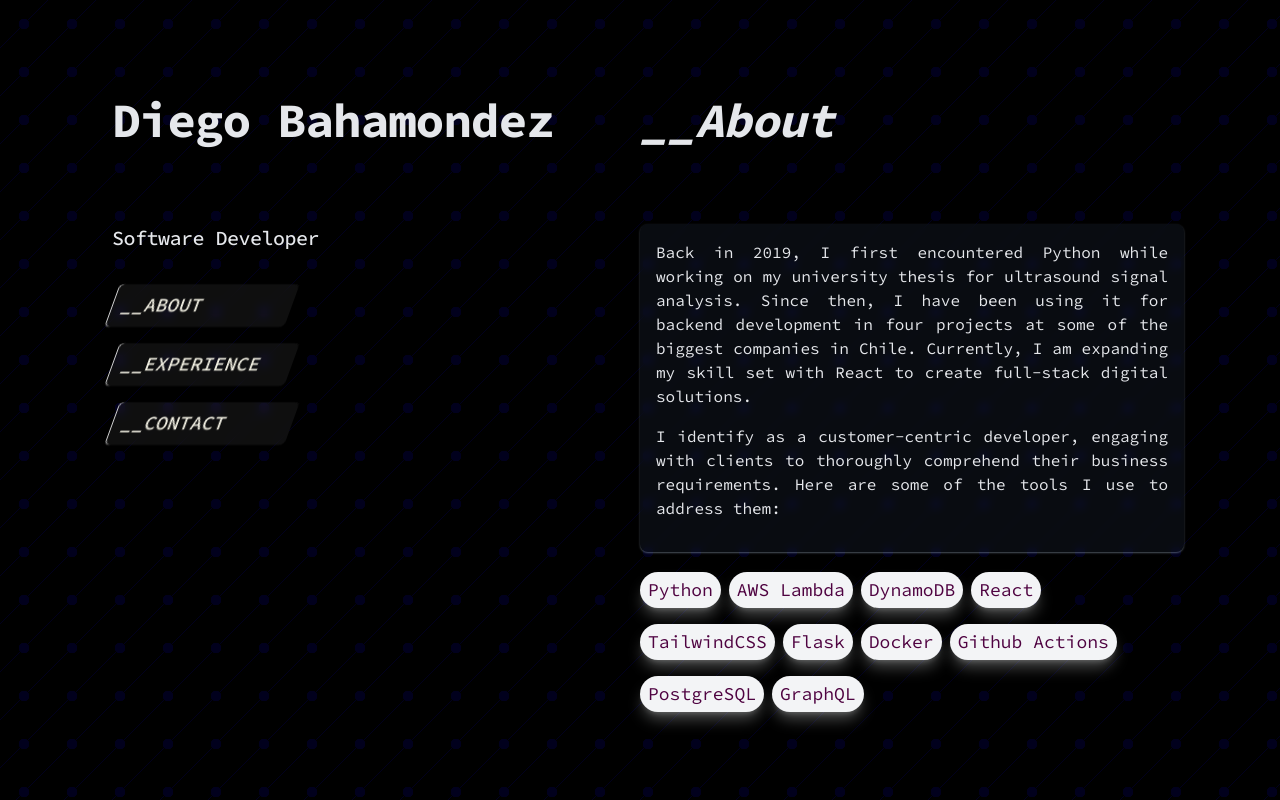
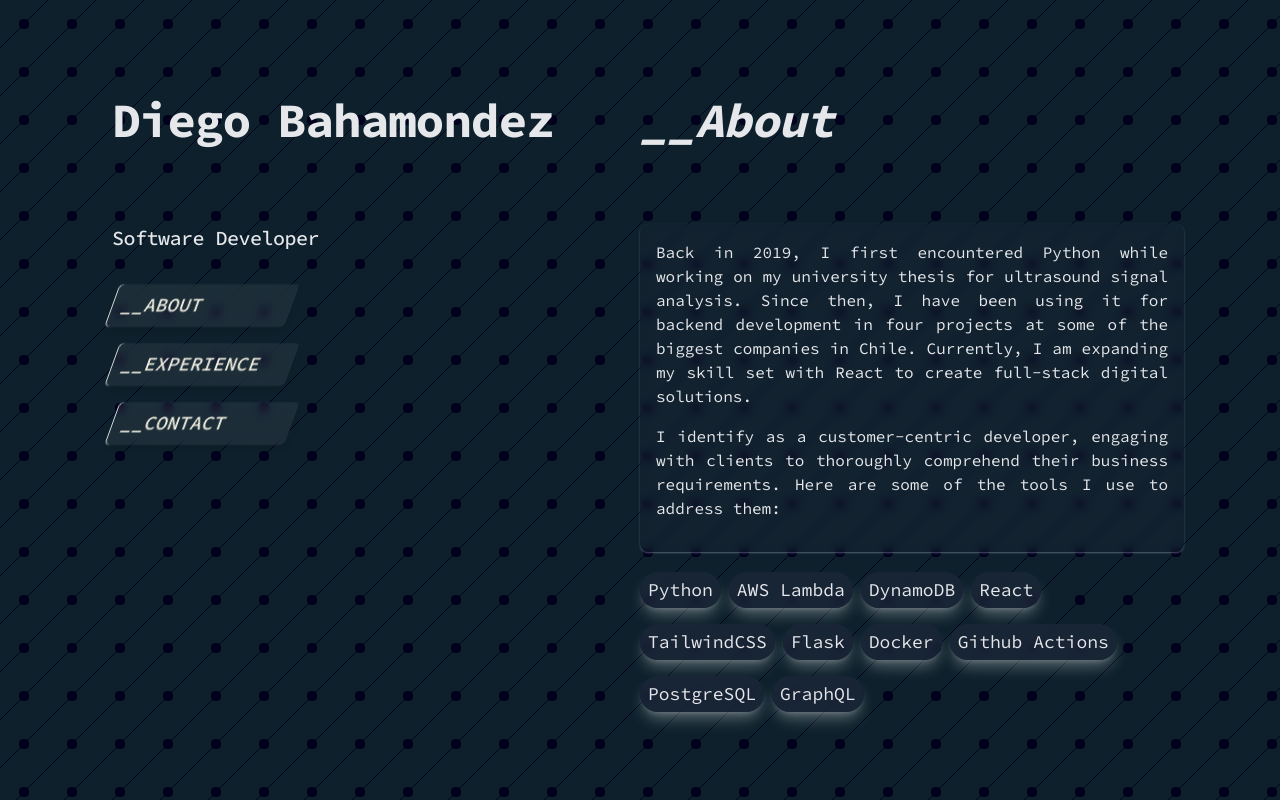
Before and after one commit to diegobahamondez/diegobahamondez, a React (Create React App) app: page / in a window 1280 px wide. Shown: the top 800 px of the page. Built offline with nearby package versions, Linux system fonts and the light colour scheme.

Commit message:
update color palette

```diff
--- a/src/components/About.js
+++ b/src/components/About.js
@@ -36,7 +36,7 @@
           {stackTechnologies.map((tech, index) => (
             <div
               key={index}
-              className=" bg-gray-100 opacity:50 shadow-lg shadow-gray-100/30 py-1 px-2 rounded-full text-linux text-opacity-100 mr-2 my-2 inline-block "
+              className=" bg-slate-800/70 backdrop-blur-sm shadow-lg shadow-gray-100/30 py-1 px-2 rounded-full text-blue mr-2 my-2 inline-block "
             >
               {tech}
             </div>
--- a/src/output.css
+++ b/src/output.css
@@ -657,6 +657,10 @@
   background-color: rgb(30 41 59 / 0.3);
 }
 
+.bg-slate-800\/70{
+  background-color: rgb(30 41 59 / 0.7);
+}
+
 .p-1{
   padding: 0.25rem;
 }
@@ -787,18 +791,9 @@
   color: rgb(156 163 175 / var(--tw-text-opacity));
 }
 
-.text-linux{
-  --tw-text-opacity: 1;
-  color: rgb(79 3 65 / var(--tw-text-opacity));
-}
-
 .text-white{
   --tw-text-opacity: 1;
   color: rgb(255 255 255 / var(--tw-text-opacity));
-}
-
-.text-opacity-100{
-  --tw-text-opacity: 1;
 }
 
 .decoration-solid{
--- a/src/styles/Backgrounds.css
+++ b/src/styles/Backgrounds.css
@@ -3,7 +3,7 @@
   background: radial-gradient(#01001d 15%, transparent 16%),
     linear-gradient(-45deg, transparent 49%, #01001d 49% 51%, transparent 51%);
   background-size: 3em 3em;
-  background-color: #000000;
+  background-color: #0D202B;
   opacity: 1;
 }
 
--- a/tailwind.config.js
+++ b/tailwind.config.js
@@ -7,7 +7,8 @@
       gradbg: "#1B1E24",
       pgreen: "#7DC9B",
       textcontainer: "#23272F",
-      reactButton: "#087ea4"
+      reactButton: "#087ea4",
+      tft: "#0D202B",
     },
   },
 };
```
